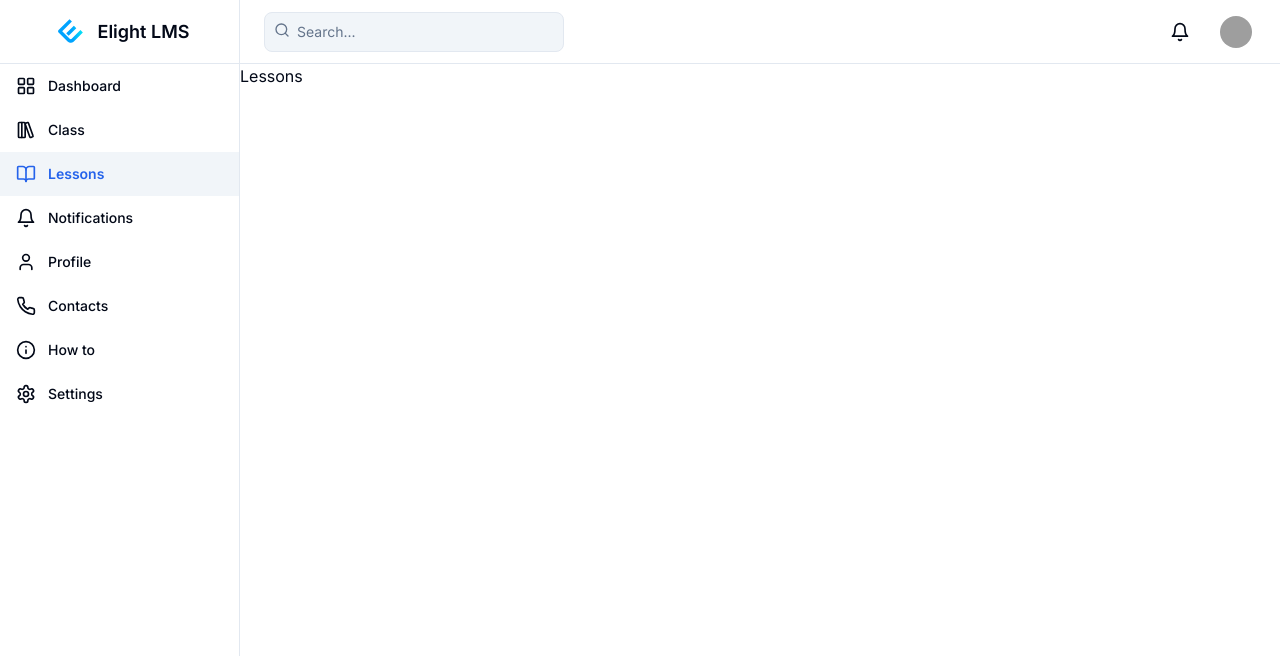
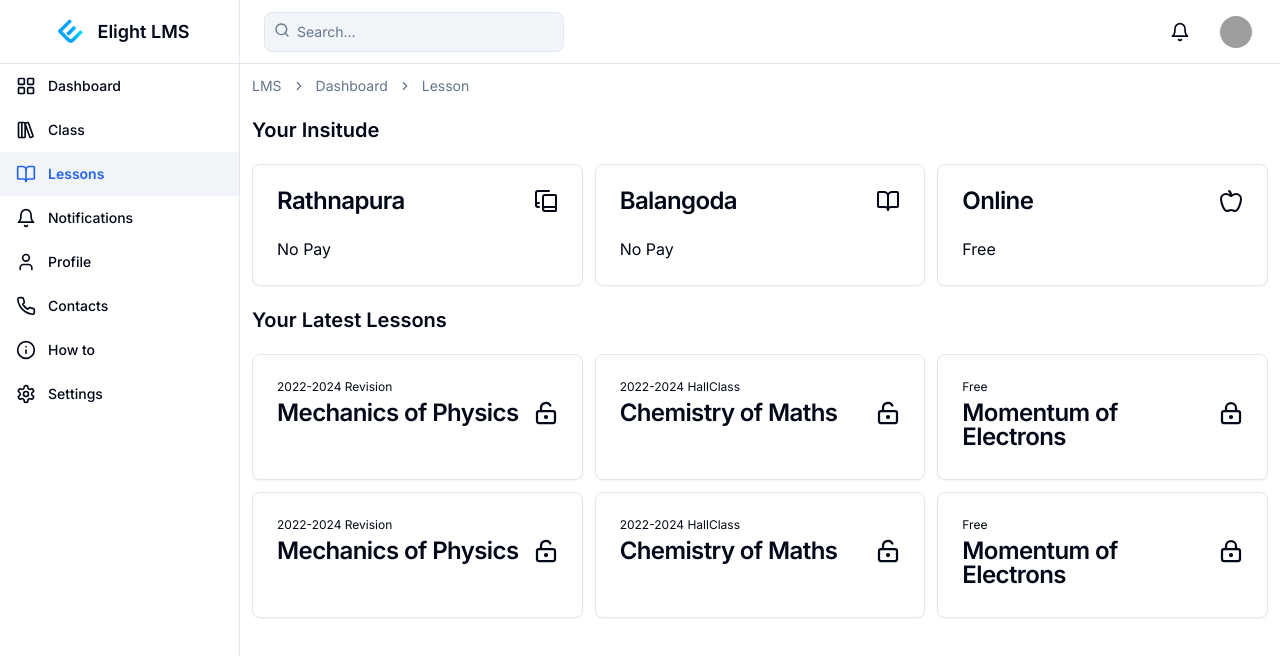
Before and after one commit to oshanavishkapiries/Elight-LMS, a Next.js app: page /dashboard/lesson in a window 1280 px wide. Shown: the top 656 px of the page. Built offline with nearby package versions, Linux system fonts and the light colour scheme; grey boxes are pictures that could not be loaded.

Commit message:
Create Dashboard/Lesson Page

```diff
--- /dev/null
+++ b/app/dashboard/(routes)/lesson/Card.tsx
@@ -0,0 +1,29 @@
+import {
+  Card,
+  CardFooter,
+  CardHeader,
+  CardTitle,
+} from "@/components/ui/card";
+import Link from "next/link";
+
+interface LessonCardProps {
+  name: string;
+  icon: React.ReactElement;
+  type: string;
+  url: string;
+}
+
+export const LessonCard = ({name,icon,type,url}:LessonCardProps) => {
+  return (
+    <Link href={`lesson/${url}`} passHref>
+    <Card  className="group hover:shadow-lg transition-all cursor-pointer">
+      <CardHeader>
+        <CardTitle className="flex justify-between group-hover:underline transition-all">{name}{icon}</CardTitle>
+      </CardHeader>
+      <CardFooter>
+        <p>{type}</p>
+      </CardFooter>
+    </Card>
+    </Link>
+  );
+};
--- /dev/null
+++ b/app/dashboard/(routes)/lesson/CardLesson.tsx
@@ -0,0 +1,34 @@
+import { Button } from "@/components/ui/button";
+import {
+  Card,
+  CardDescription,
+  CardHeader,
+  CardTitle,
+} from "@/components/ui/card";
+
+import React from "react";
+
+interface CardLessonProps {
+  title: string;
+  class: string;
+  icon: React.ReactNode;
+}
+const CardLesson = ({ title, class: LClass, icon }: CardLessonProps) => {
+  return (
+    <Card className="group cursor-pointer">
+      <CardHeader className="flex justify-between transition-shadow group-hover:shadow-lg">
+        <h1 className="text-xs">{LClass}</h1>
+        <CardTitle className="flex justify-between group-hover:underline transition-all">
+          {title}
+          <div>
+            {icon}
+          </div>
+        </CardTitle>
+        <CardDescription>
+        </CardDescription>
+      </CardHeader>
+    </Card>
+  );
+};
+
+export default CardLesson;
--- /dev/null
+++ b/app/dashboard/(routes)/lesson/[...]/page.tsx
@@ -0,0 +1,11 @@
+import React from 'react'
+
+const page = () => {
+  return (
+    <div>
+      Sipyana Rathnapura
+    </div>
+  )
+}
+
+export default page
--- /dev/null
+++ b/app/dashboard/(routes)/lesson/data.tsx
@@ -0,0 +1,80 @@
+import React from 'react';
+import { Apple, BookCopy, BookOpen,  LockKeyhole, LockKeyholeOpen } from "lucide-react";
+
+interface Institut {
+    id: number;
+    name: string;
+    icon: React.ReactElement;
+    type: string;
+    url: string;
+}
+
+export  const institut: Institut[] = [
+    {
+        id: 1,
+        name: "Rathnapura",
+        icon: <BookCopy />,
+        type: "No Pay",
+        url: "rathnapura",
+    },
+    {
+        id: 2,
+        name: "Balangoda",
+        icon: <BookOpen />,
+        type: "No Pay",
+        url: "balangoda",
+    },
+    {
+        id: 3,
+        name: "Online",
+        icon: <Apple />,
+        type: "Free",
+        url: "online"
+    },
+];
+
+interface Lessons {
+    id: number;
+    title: string;
+    class: string;
+    icon: React.ReactElement;
+}
+
+export const Lessons:Lessons[] = [
+    {
+        id: 1,
+        title: "Mechanics of Physics",
+        icon: <LockKeyholeOpen strokeWidth={2.25}  />,
+        class: "2022-2024 Revision",
+    },
+    {
+        id: 2,
+        title: "Chemistry of Maths",
+        icon: <LockKeyholeOpen strokeWidth={2.25}  />,
+        class: "2022-2024 HallClass",
+    },
+    {
+        id: 3,
+        title: "Momentum of Electrons",
+        icon: <LockKeyhole  strokeWidth={2.25}  />,
+        class: "Free",
+    },
+    {
+        id: 1,
+        title: "Mechanics of Physics",
+        icon: <LockKeyholeOpen strokeWidth={2.25}  />,
+        class: "2022-2024 Revision",
+    },
+    {
+        id: 2,
+        title: "Chemistry of Maths",
+        icon: <LockKeyholeOpen strokeWidth={2.25}  />,
+        class: "2022-2024 HallClass",
+    },
+    {
+        id: 3,
+        title: "Momentum of Electrons",
+        icon: <LockKeyhole strokeWidth={2.25}  />,
+        class: "Free",
+    },
+]
--- a/app/dashboard/(routes)/lesson/page.tsx
+++ b/app/dashboard/(routes)/lesson/page.tsx
@@ -1,9 +1,28 @@
-import React from 'react'
+import React from "react";
+import { LessonCard } from "./Card";
+import { institut, Lessons } from "./data";
+import BreadcrumbHead from "@/components/sub/PageBreadcrumb";
+import CardLesson from "./CardLesson";
+import PageSubTitle from "@/components/sub/PageSubTitle";
 
 const LessonPage = () => {
   return (
-    <div>Lessons</div>
-  )
-}
+    <div className="m-3 flex flex-col gap-5">
+      <BreadcrumbHead title="Dashboard" subName="Lesson" />
+      <PageSubTitle title="Your Insitude" />
+      <div className=" grid grid-cols-1 md:grid-cols-2 lg:grid-cols-3 gap-3 ">
+        {institut.map((item, index) => (
+          <LessonCard key={index} {...item} />
+        ))}
+      </div>
+      <PageSubTitle title="Your Latest Lessons" />
+      <div className="grid grid-cols-1 md:grid-cols-2 lg:grid-cols-3 gap-3">
+        {(Lessons || []).map((item, index) => (
+          <CardLesson key={index} {...item} />
+        ))}
+      </div>
+    </div>
+  );
+};
 
-export default LessonPage
+export default LessonPage;
--- /dev/null
+++ b/components/sub/PageBreadcrumb.tsx
@@ -0,0 +1,43 @@
+import {
+  Breadcrumb,
+  BreadcrumbItem,
+  BreadcrumbLink,
+  BreadcrumbList,
+  BreadcrumbPage,
+  BreadcrumbSeparator,
+} from "@/components/ui/breadcrumb";
+
+interface BreadcrumbProps {
+  subName?: string;
+  title?: string;
+}
+
+const BreadcrumbHead = ({ subName = "", title = "" }: BreadcrumbProps) => {
+  return (
+    <Breadcrumb>
+      <BreadcrumbList>
+        <BreadcrumbItem>
+          <BreadcrumbLink href="/">LMS</BreadcrumbLink>
+        </BreadcrumbItem>
+        {title ? (
+          <>
+          <BreadcrumbSeparator />
+            <BreadcrumbItem>
+              <BreadcrumbLink href="/">{title}</BreadcrumbLink>
+            </BreadcrumbItem>
+          </>
+        ) : null}
+        {subName ? (
+          <>
+          <BreadcrumbSeparator />
+          <BreadcrumbItem>
+            <BreadcrumbLink href="/">{subName}</BreadcrumbLink>
+          </BreadcrumbItem>
+          </>
+        ) : null}
+      </BreadcrumbList>
+    </Breadcrumb>
+  );
+};
+
+export default BreadcrumbHead;
--- /dev/null
+++ b/components/sub/PageSubTitle.tsx
@@ -0,0 +1,12 @@
+import React from 'react'
+
+interface PageSubTitleProps {
+    title? : string
+}
+const PageSubTitle = ({title}: PageSubTitleProps) => {
+  return (
+    <h1 className="text-xl font-semibold ">{title}</h1>
+  )
+}
+
+export default PageSubTitle
--- /dev/null
+++ b/components/ui/breadcrumb.tsx
@@ -0,0 +1,115 @@
+import * as React from "react"
+import { Slot } from "@radix-ui/react-slot"
+import { ChevronRight, MoreHorizontal } from "lucide-react"
+
+import { cn } from "@/lib/utils"
+
+const Breadcrumb = React.forwardRef<
+  HTMLElement,
+  React.ComponentPropsWithoutRef<"nav"> & {
+    separator?: React.ReactNode
+  }
+>(({ ...props }, ref) => <nav ref={ref} aria-label="breadcrumb" {...props} />)
+Breadcrumb.displayName = "Breadcrumb"
+
+const BreadcrumbList = React.forwardRef<
+  HTMLOListElement,
+  React.ComponentPropsWithoutRef<"ol">
+>(({ className, ...props }, ref) => (
+  <ol
+    ref={ref}
+    className={cn(
+      "flex flex-wrap items-center gap-1.5 break-words text-sm text-muted-foreground sm:gap-2.5",
+      className
+    )}
+    {...props}
+  />
+))
+BreadcrumbList.displayName = "BreadcrumbList"
+
+const BreadcrumbItem = React.forwardRef<
+  HTMLLIElement,
+  React.ComponentPropsWithoutRef<"li">
+>(({ className, ...props }, ref) => (
+  <li
+    ref={ref}
+    className={cn("inline-flex items-center gap-1.5", className)}
+    {...props}
+  />
+))
+BreadcrumbItem.displayName = "BreadcrumbItem"
+
+const BreadcrumbLink = React.forwardRef<
+  HTMLAnchorElement,
+  React.ComponentPropsWithoutRef<"a"> & {
+    asChild?: boolean
+  }
+>(({ asChild, className, ...props }, ref) => {
+  const Comp = asChild ? Slot : "a"
+
+  return (
+    <Comp
+      ref={ref}
+      className={cn("transition-colors hover:text-foreground", className)}
+      {...props}
+    />
+  )
+})
+BreadcrumbLink.displayName = "BreadcrumbLink"
+
+const BreadcrumbPage = React.forwardRef<
+  HTMLSpanElement,
+  React.ComponentPropsWithoutRef<"span">
+>(({ className, ...props }, ref) => (
+  <span
+    ref={ref}
+    role="link"
+    aria-disabled="true"
+    aria-current="page"
+    className={cn("font-normal text-foreground", className)}
+    {...props}
+  />
+))
+BreadcrumbPage.displayName = "BreadcrumbPage"
+
+const BreadcrumbSeparator = ({
+  children,
+  className,
+  ...props
+}: React.ComponentProps<"li">) => (
+  <li
+    role="presentation"
+    aria-hidden="true"
+    className={cn("[&>svg]:size-3.5", className)}
+    {...props}
+  >
+    {children ?? <ChevronRight />}
+  </li>
+)
+BreadcrumbSeparator.displayName = "BreadcrumbSeparator"
+
+const BreadcrumbEllipsis = ({
+  className,
+  ...props
+}: React.ComponentProps<"span">) => (
+  <span
+    role="presentation"
+    aria-hidden="true"
+    className={cn("flex h-9 w-9 items-center justify-center", className)}
+    {...props}
+  >
+    <MoreHorizontal className="h-4 w-4" />
+    <span className="sr-only">More</span>
+  </span>
+)
+BreadcrumbEllipsis.displayName = "BreadcrumbElipssis"
+
+export {
+  Breadcrumb,
+  BreadcrumbList,
+  BreadcrumbItem,
+  BreadcrumbLink,
+  BreadcrumbPage,
+  BreadcrumbSeparator,
+  BreadcrumbEllipsis,
+}
--- a/package.json
+++ b/package.json
@@ -15,6 +15,7 @@
     "@radix-ui/react-label": "^2.1.0",
     "@radix-ui/react-slot": "^1.1.0",
     "class-variance-authority": "^0.7.0",
+    "client": "file:",
     "clsx": "^2.1.1",
     "embla-carousel-autoplay": "^8.1.7",
     "embla-carousel-react": "^8.1.7",
```
Also changed, not shown: 1 other file (tests, documents, lock files or other folders).
